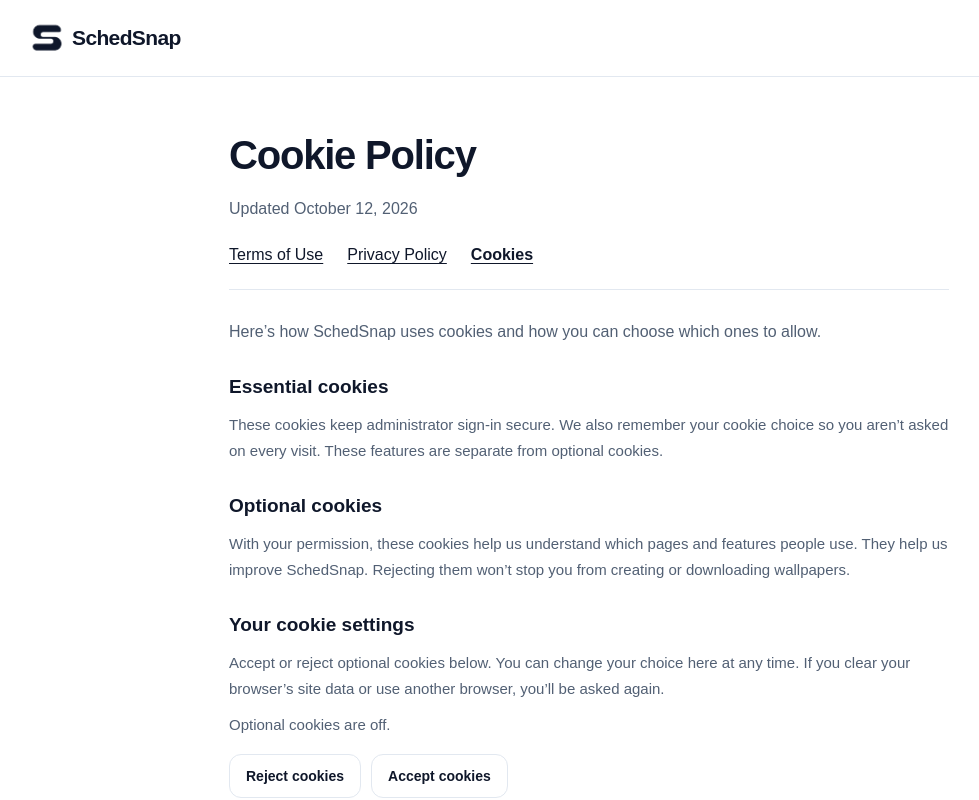
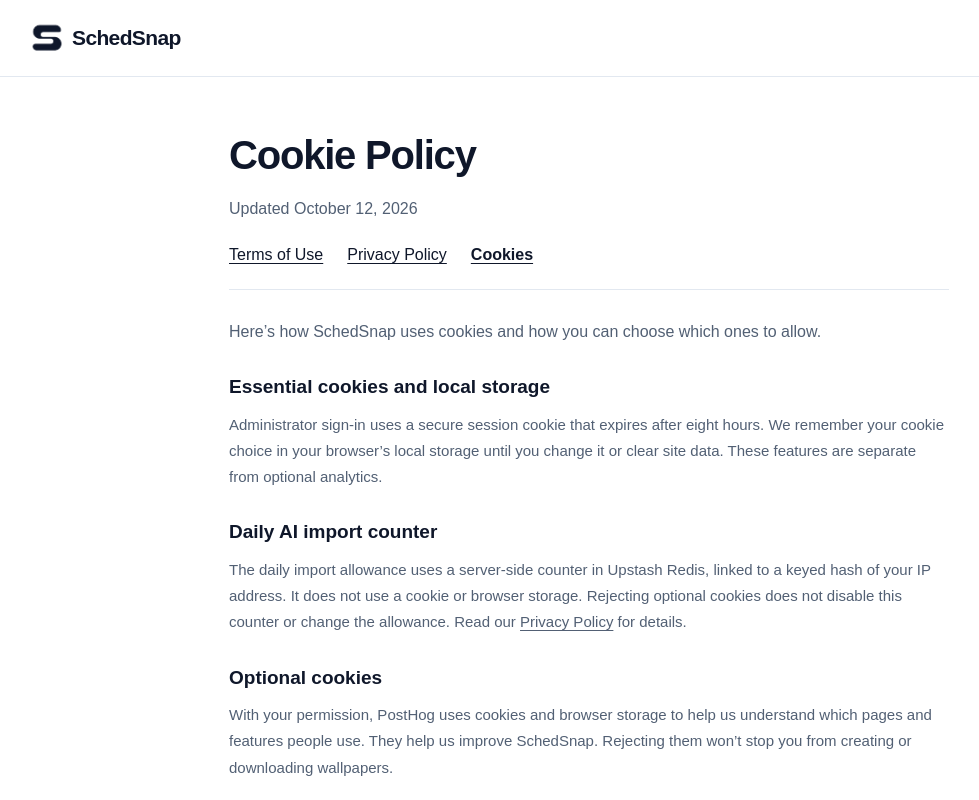
Before and after one commit to ChrstprJohn/SchedSnap, a React (Vite) app: page /cookies in a window 1280 px wide. Shown: the top 800 px of the page, without its empty margins (51-1030 px from the left). Built offline with nearby package versions, Linux system fonts and the light colour scheme; no server answers.

Commit message:
Clarify import counter privacy and cookie disclosures

```diff
--- a/src/pages/Legal.jsx
+++ b/src/pages/Legal.jsx
@@ -18,8 +18,9 @@
     </nav>
     {cookies ? <>
       <p className="legal-intro">Here’s how SchedSnap uses cookies and how you can choose which ones to allow.</p>
-      <section><h2>Essential cookies</h2><p>These cookies keep administrator sign-in secure. We also remember your cookie choice so you aren’t asked on every visit. These features are separate from optional cookies.</p></section>
-      <section><h2>Optional cookies</h2><p>With your permission, these cookies help us understand which pages and features people use. They help us improve SchedSnap. Rejecting them won’t stop you from creating or downloading wallpapers.</p></section>
+      <section><h2>Essential cookies and local storage</h2><p>Administrator sign-in uses a secure session cookie that expires after eight hours. We remember your cookie choice in your browser’s local storage until you change it or clear site data. These features are separate from optional analytics.</p></section>
+      <section><h2>Daily AI import counter</h2><p>The daily import allowance uses a server-side counter in Upstash Redis, linked to a keyed hash of your IP address. It does not use a cookie or browser storage. Rejecting optional cookies does not disable this counter or change the allowance. Read our <Link to="/privacy">Privacy Policy</Link> for details.</p></section>
+      <section><h2>Optional cookies</h2><p>With your permission, PostHog uses cookies and browser storage to help us understand which pages and features people use. They help us improve SchedSnap. Rejecting them won’t stop you from creating or downloading wallpapers.</p></section>
       <section><h2>Your cookie settings</h2><p>Accept or reject optional cookies below. You can change your choice here at any time. If you clear your browser’s site data or use another browser, you’ll be asked again.</p>
         {analyticsEnabled ? <>
           <p role="status">{consent === 'granted' ? 'Optional cookies are on.' : 'Optional cookies are off.'}</p>
@@ -37,12 +38,13 @@
       <section><h2>Google’s processing of images</h2><p>Google’s Gemini API terms apply to submitted images and responses. For unpaid services, Google may use them to improve its products, and human reviewers may review them. For paid services, Google does not use them for product improvement, but may retain them for safety, security, and legal requirements. Which rules apply depends on the service’s billing setup.</p><p><a href="https://ai.google.dev/gemini-api/terms" target="_blank" rel="noopener noreferrer">Read Google’s data-use terms</a> before submitting sensitive information.</p></section>
       <section><h2>Website usage</h2><p>If you accept optional cookies, we use PostHog to understand visits and actions such as choosing a design, importing classes, and downloading a wallpaper. This can include browser and device details, approximate location, template choices, class counts, and file type and size.</p><p>These usage reports do not include your uploaded image, class names, or room details. We don’t record your browsing session.</p><p>You can accept or reject optional cookies at any time on the <Link to="/cookies">Cookies page</Link>.</p></section>
       <section><h2>Services that help run the site</h2><p>Vercel hosts SchedSnap, and Cloudinary serves template artwork. These providers may process IP addresses and request details to deliver and protect their services. Their own privacy and retention policies apply.</p></section>
-      <section><h2>Daily AI import allowance</h2><p>AI imports are limited to 10 attempts per day for each internet connection, resetting at midnight Philippine time. Devices on shared Wi-Fi share this allowance. Failed or cancelled imports may count once processing starts. Manual entry is unlimited.</p><p>We store a daily import count linked to a keyed hash of your IP address in Upstash Redis. Raw IP addresses, schedule images, and extracted classes are not stored with this counter. The counter expires at the daily reset.</p></section>
+      <section><h2>Daily AI import allowance</h2><p>AI imports are limited to 10 attempts per public IP address per day, resetting at midnight Philippine time (UTC+8). Devices sharing an internet connection may share this allowance. An attempt counts when the server reserves it, even if analysis later fails or you cancel. Checking the remaining allowance does not consume an attempt. Manual entry is unlimited.</p><p>Our server processes your IP address to create a keyed hash that changes each day. Upstash Redis stores that pseudonymous identifier and its import count; the counter does not contain your raw IP address, schedule image, or extracted classes. Counted records are set to expire at the daily reset. Checking an unused allowance does not create a stored counter.</p><p>This counter protects the service and operates independently of optional analytics consent. Expiry applies to the live counter; providers may separately retain operational logs or backups under their own policies. See <a href="https://upstash.com/trust/privacy.pdf" target="_blank" rel="noopener noreferrer">Upstash’s Privacy Policy</a>.</p></section>
       <section><h2>Your choices</h2><p>Use manual entry to avoid sending an image to Google, remove personal information before importing, and reload or close the creator to clear your current schedule. Downloaded wallpapers remain on your device until you delete them.</p></section>
     </> : <>
       <p className="legal-intro">These terms explain how you can use SchedSnap to create a schedule wallpaper.</p>
       <section><h2>Using SchedSnap</h2><p>Use SchedSnap only with schedules and images you have permission to use. Don’t upload unlawful or confidential material, share someone else’s personal information without permission, or attempt to misuse the service or bypass its limits.</p></section>
       <section><h2>Importing classes with AI</h2><p>Choosing Import classes sends your selected image to Google Gemini. Read our <Link to="/privacy">Privacy Policy</Link> and <a href="https://ai.google.dev/gemini-api/terms" target="_blank" rel="noopener noreferrer">Google’s Gemini API terms</a> before importing. AI can make mistakes, so check every subject, day, time, and room before downloading. Your institution’s official timetable remains the source of truth.</p><p>AI importing is for users aged 18 or older under Google’s API requirements. You can enter classes manually without using Gemini.</p></section>
+      <section><h2>Daily AI import allowance</h2><p>Each public IP address can make up to 10 AI import attempts per day. The allowance resets at midnight Philippine time (UTC+8), and devices sharing an internet connection may share it. An attempt counts when the server reserves it, including analysis that later fails or is cancelled. Checking the allowance does not consume an attempt. Do not bypass this limit.</p><p>AI imports may be unavailable if the usage-counter service or AI provider is unavailable or reaches its quota. Manual entry and wallpaper downloads remain available without using the AI import allowance. Our <Link to="/privacy">Privacy Policy</Link> explains how the counter works.</p></section>
       <section><h2>Your information and downloads</h2><p>You keep any rights you have in your submitted information. SchedSnap does not claim ownership of your schedule. Save your downloaded wallpaper if you want to keep it; your current edits are cleared when you reload or leave the creator.</p></section>
       <section><h2>Template artwork</h2><p>Template artwork may belong to its respective creators or rights holders. Downloading a wallpaper does not transfer ownership of that artwork or grant permission to sell or redistribute it. Only use or share it in ways you have permission to.</p></section>
       <section><h2>Availability and responsibility</h2><p>SchedSnap is provided as available. Features and third-party services may change or become unavailable, and we cannot guarantee uninterrupted operation or accurate AI results. You are responsible for checking your wallpaper and keeping any files you need.</p><p>Nothing in these terms takes away rights or protections you have under applicable law.</p></section>
```
